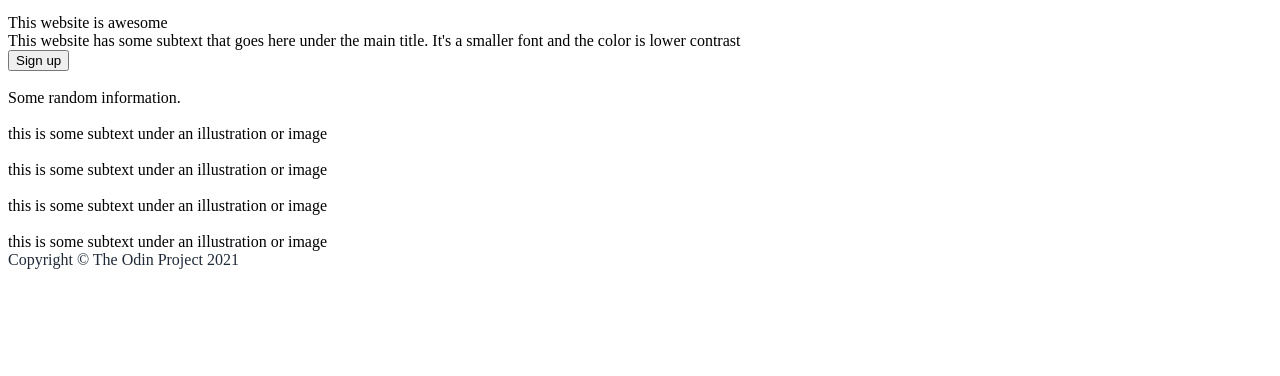
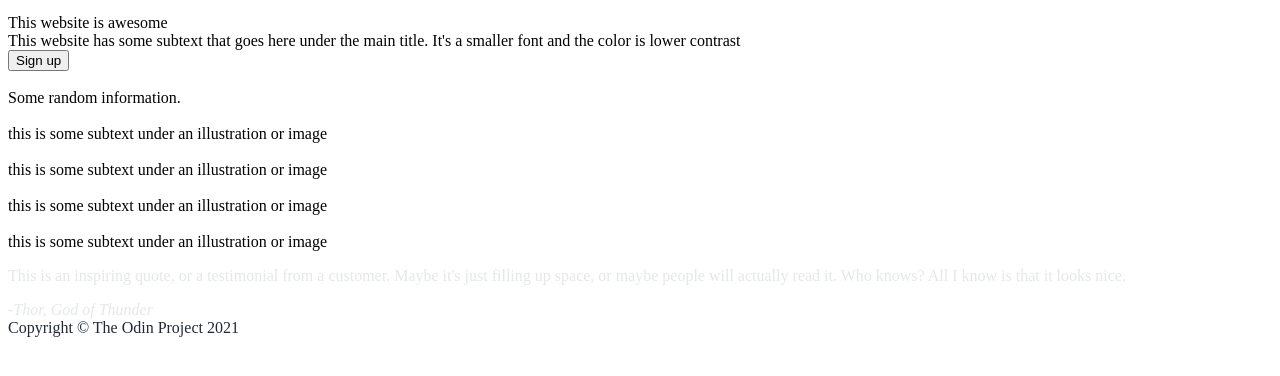
Before and after one commit to h42codes/odin-landing-page, a plain HTML site: page index.html in a window 1280 px wide. Shown: the part 98-474 px from the top of the page. Drawn offline with Linux system fonts and the light colour scheme.

Commit message:
Add quote text

```diff
--- a/index.html
+++ b/index.html
@@ -59,8 +59,10 @@
     </div>
 
     <div class="quote-container">
-
-
+      <p>
+        This is an inspiring quote, or a testimonial from a customer. Maybe it's just filling up space, or maybe people will actually read it. Who knows? All I know is that it looks nice.
+      </p>
+      <cite>-Thor, God of Thunder</cite>
     </div>
     <div class="signup-container">
 
```
